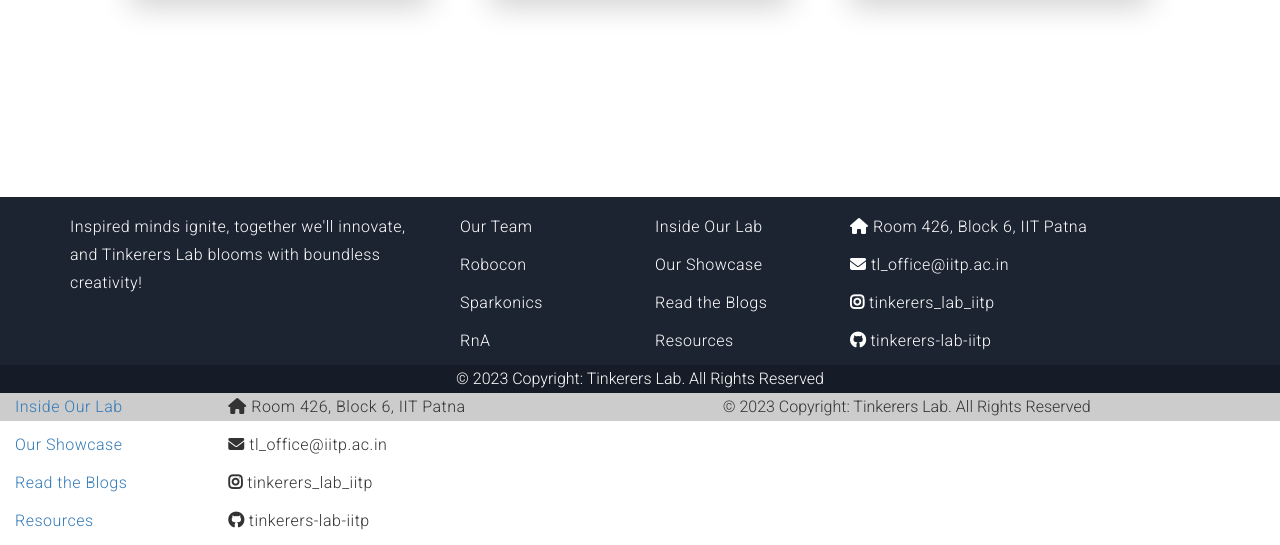
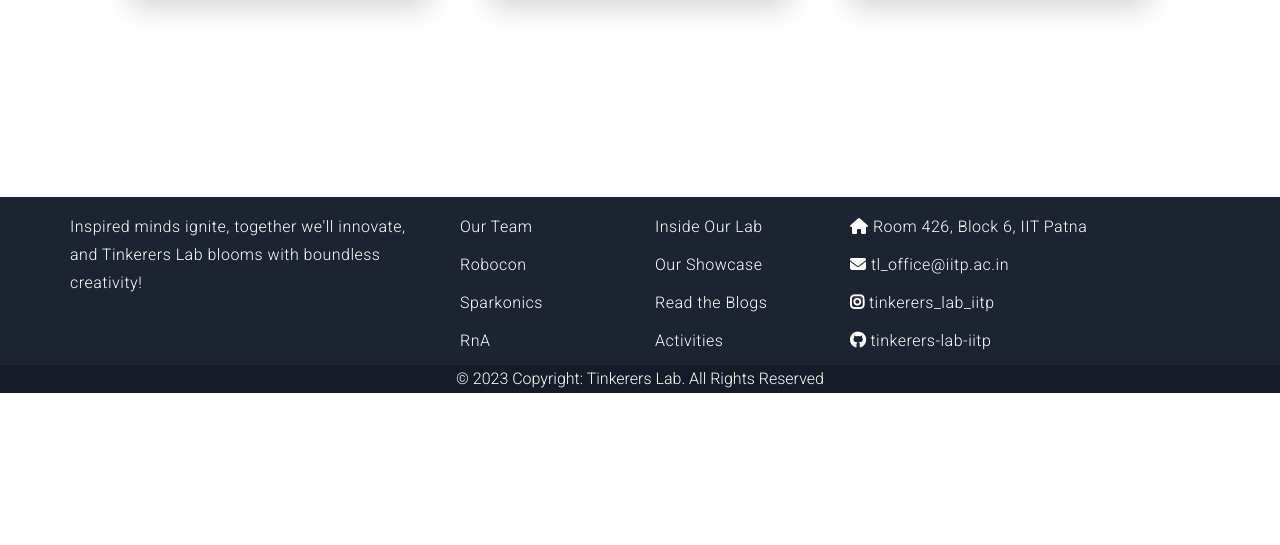
Before and after one commit to Tejax-v2/TinkerersLab_Website, a plain HTML site: page index.html in a window 1280 px wide. Shown: the part 7719-8264 px from the top of the page. After the commit the page ends 8112 px from the top, so only its background shows below. Drawn offline with nearby package versions, Linux system fonts and the light colour scheme.

Commit message:
Merge conflicts resolved

```diff
--- a/index.html
+++ b/index.html
@@ -793,16 +793,16 @@
 <div class="col-md-2 col-lg-2 col-xl-2 mb-4">
   <!-- Links -->
       <p>
-        <a href="#" class="text-white">Our Team</a>
+        <a href="#team" class="text-white">Our Team</a>
       </p>
   <p>
-    <a href="#" class="text-white">Robocon</a>
+    <a href="https://robocon-iit-patna.github.io" class="text-white">Robocon</a>
   </p>
   <p>
-    <a href="#" class="text-white">Sparkonics</a>
+    <a href="https://sparkonics.iitp.ac.in" class="text-white">Sparkonics</a>
   </p>
   <p>
-    <a href="#" class="text-white">RnA</a>
+    <a href="https://stc.iitp.ac.in/rnaclub.html" class="text-white">RnA</a>
   </p>
 </div>
 <!-- Grid column -->
@@ -811,16 +811,16 @@
 <div class="col-md-3 col-lg-2 col-xl-2 mb-4">
   <!-- Links -->
   <p>
-    <a href="#!" class="text-white">Inside Our Lab</a>
+    <a href="#resources" class="text-white">Inside Our Lab</a>
   </p>
   <p>
-    <a href="#!" class="text-white">Our Showcase</a>
+    <a href="gallery.html" class="text-white">Our Showcase</a>
   </p>
   <p>
-    <a href="#!" class="text-white">Read the Blogs</a>
+    <a href="blogs.html" class="text-white">Read the Blogs</a>
   </p>
   <p>
-    <a href="#!" class="text-white">Resources</a>
+    <a href="#activities" class="text-white">Activities</a>
   </p>
 </div>
 <!-- Grid column -->
@@ -860,47 +860,7 @@
     <!-- Modernizr js -->
     <script src="js/modernizr-latest.js"></script>
 
-    <!-- Grid column -->
-    <div class="col-md-3 col-lg-2 col-xl-2 mb-4">
-      <!-- Links -->
-      <p>
-        <a href="#!" class="text-white">Inside Our Lab</a>
-      </p>
-      <p>
-        <a href="#!" class="text-white">Our Showcase</a>
-      </p>
-      <p>
-        <a href="#!" class="text-white">Read the Blogs</a>
-      </p>
-      <p>
-        <a href="#!" class="text-white">Resources</a>
-      </p>
-    </div>
-    <!-- Grid column -->
 
-    <!-- Grid column -->
-    <div class="col-md-4 col-lg-3 col-xl-3 mx-auto mb-md-0 mb-4">
-      <!-- Links -->
-      <p><i class="fas fa-home mr-3"></i> Room 426, Block 6, IIT Patna</p>
-      <p><i class="fas fa-envelope mr-3"></i> tl_office@iitp.ac.in</p>
-      <p><i class="fas fa-brands fa-instagram mr-3"></i> tinkerers_lab_iitp</p>
-      <p><i class="fas fa-brands fa-github mr-3"></i> tinkerers-lab-iitp</p>
-    </div>
-    <!-- Grid column -->
-    </div>
-    <!-- Grid row -->
-    </div>
-    </section>
-    <!-- Section: Links  -->
-
-    <!-- Copyright -->
-    <div
-    class="text-center p-3"
-    style="background-color: rgba(0, 0, 0, 0.2)"
-    >
-    © 2023 Copyright: Tinkerers Lab. All Rights Reserved
-    </div>
-    <!-- Copyright -->
     </footer>
     <!-- End of .container -->
 
```
Also changed, not shown: images/team/kalpana.jpeg.
